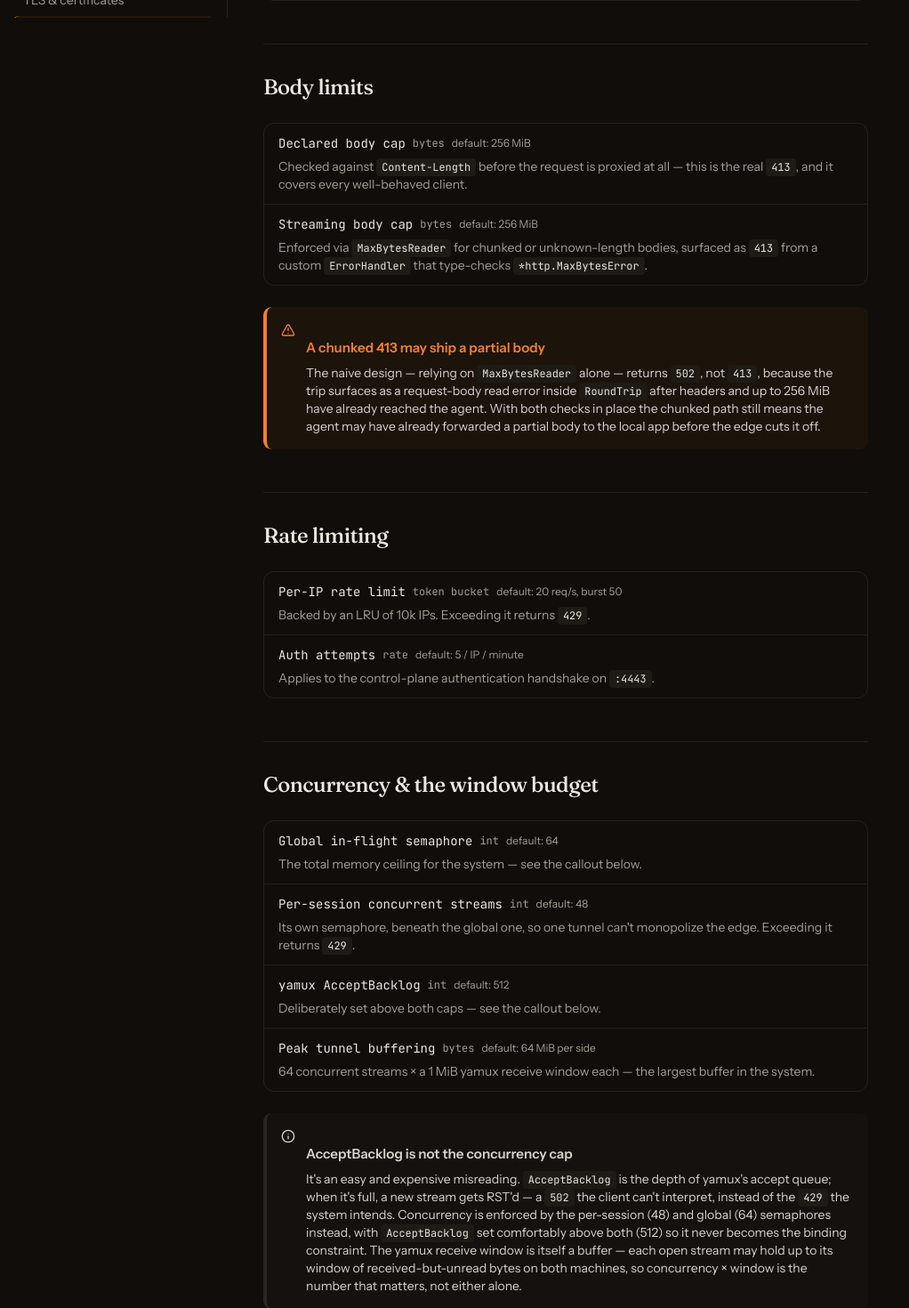
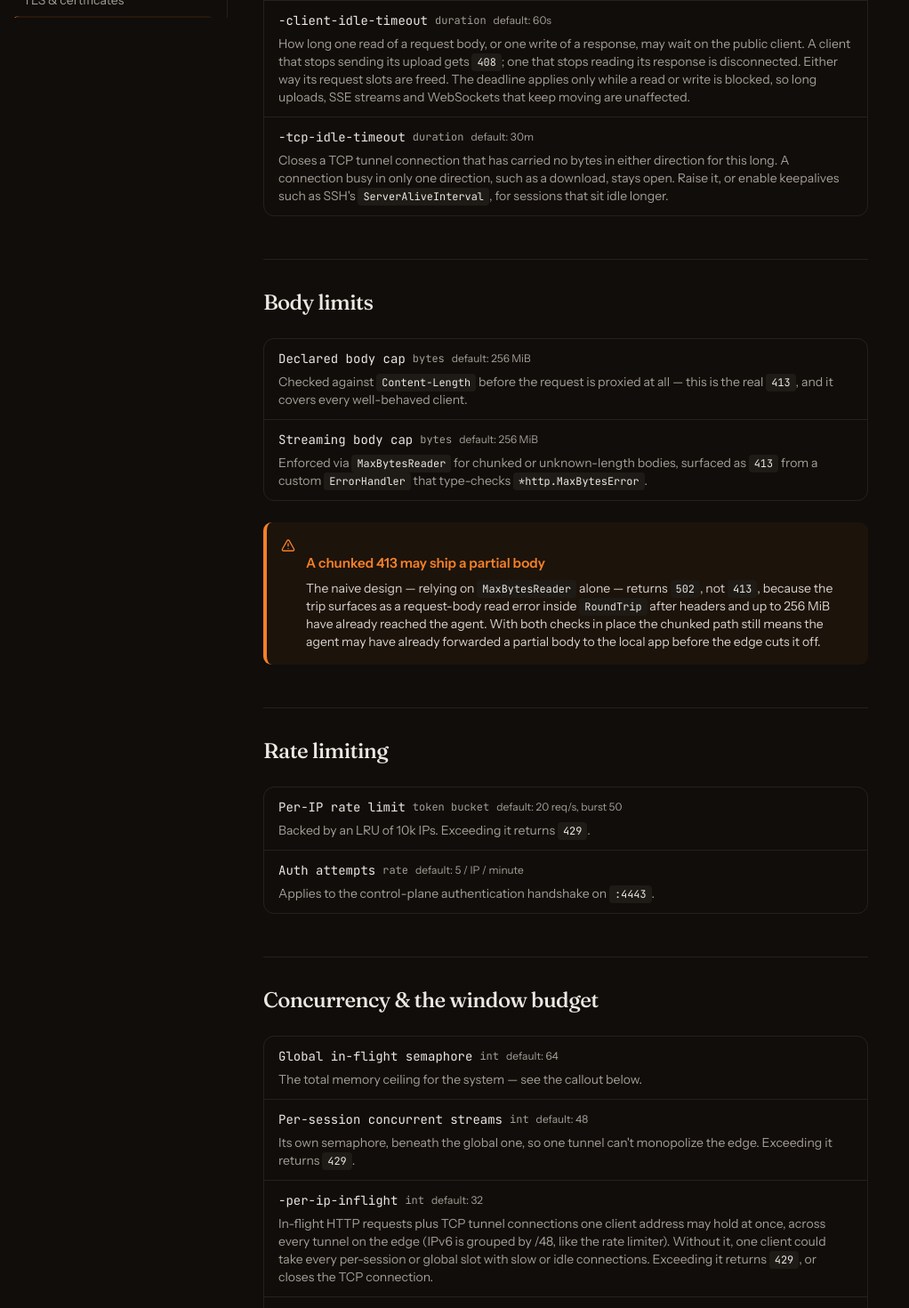
Before and after one commit to emilio-kariuki/ngstone, a Next.js app in the folder landing/: page /docs/reference/limits-timeouts in a window 1280 px wide. Shown: the part 780-2250 px from the top of the page at 89% size, without its empty margins (0-1022 px from the left). Built offline with nearby package versions, Linux system fonts and the light colour scheme.

Commit message:
docs(landing): document the per-IP cap and idle timeouts

```diff
--- a/landing/src/app/docs/reference/configuration/page.tsx
+++ b/landing/src/app/docs/reference/configuration/page.tsx
@@ -122,7 +122,9 @@ export default function ConfigurationPage() {
         <code>-per-ip-lru</code>, <code>-global-inflight</code>,{" "}
         <code>-per-session-inflight</code>, <code>-upgrade-inflight</code>,{" "}
         <code>-per-session-upgrade</code>,{" "}
-        <code>-handshake-concurrency</code>, <code>-unauth-sessions</code>).
+        <code>-handshake-concurrency</code>, <code>-unauth-sessions</code>,{" "}
+        <code>-per-ip-inflight</code>, <code>-client-idle-timeout</code>,{" "}
+        <code>-tcp-idle-timeout</code>).
         See{" "}
         <a href="/docs/reference/limits-timeouts">Limits &amp; timeouts</a>{" "}
         for the full set and their defaults.
--- a/landing/src/app/docs/reference/limits-timeouts/page.tsx
+++ b/landing/src/app/docs/reference/limits-timeouts/page.tsx
@@ -54,6 +54,22 @@ export default function LimitsTimeoutsPage() {
           Budget for opening the yamux stream and writing its preamble.
           Times out to <code>502</code> if the session is wedged.
         </Property>
+        <Property name="-client-idle-timeout" type="duration" defaultValue="60s">
+          How long one read of a request body, or one write of a response,
+          may wait on the public client. A client that stops sending its
+          upload gets <code>408</code>; one that stops reading its response
+          is disconnected. Either way its request slots are freed. The
+          deadline applies only while a read or write is blocked, so long
+          uploads, SSE streams and WebSockets that keep moving are
+          unaffected.
+        </Property>
+        <Property name="-tcp-idle-timeout" type="duration" defaultValue="30m">
+          Closes a TCP tunnel connection that has carried no bytes in either
+          direction for this long. A connection busy in only one direction,
+          such as a download, stays open. Raise it, or enable keepalives such
+          as SSH&apos;s <code>ServerAliveInterval</code>, for sessions that
+          sit idle longer.
+        </Property>
       </ParamTable>
 
       <Anchor id="body-limits">Body limits</Anchor>
@@ -100,6 +116,14 @@ export default function LimitsTimeoutsPage() {
         <Property name="Per-session concurrent streams" type="int" defaultValue="48">
           Its own semaphore, beneath the global one, so one tunnel can&apos;t
           monopolize the edge. Exceeding it returns <code>429</code>.
+        </Property>
+        <Property name="-per-ip-inflight" type="int" defaultValue="32">
+          In-flight HTTP requests plus TCP tunnel connections one client
+          address may hold at once, across every tunnel on the edge (IPv6 is
+          grouped by /48, like the rate limiter). Without it, one client
+          could take every per-session or global slot with slow or idle
+          connections. Exceeding it returns <code>429</code>, or closes the
+          TCP connection.
         </Property>
         <Property name="yamux AcceptBacklog" type="int" defaultValue="512">
           Deliberately set above both caps — see the callout below.
```
